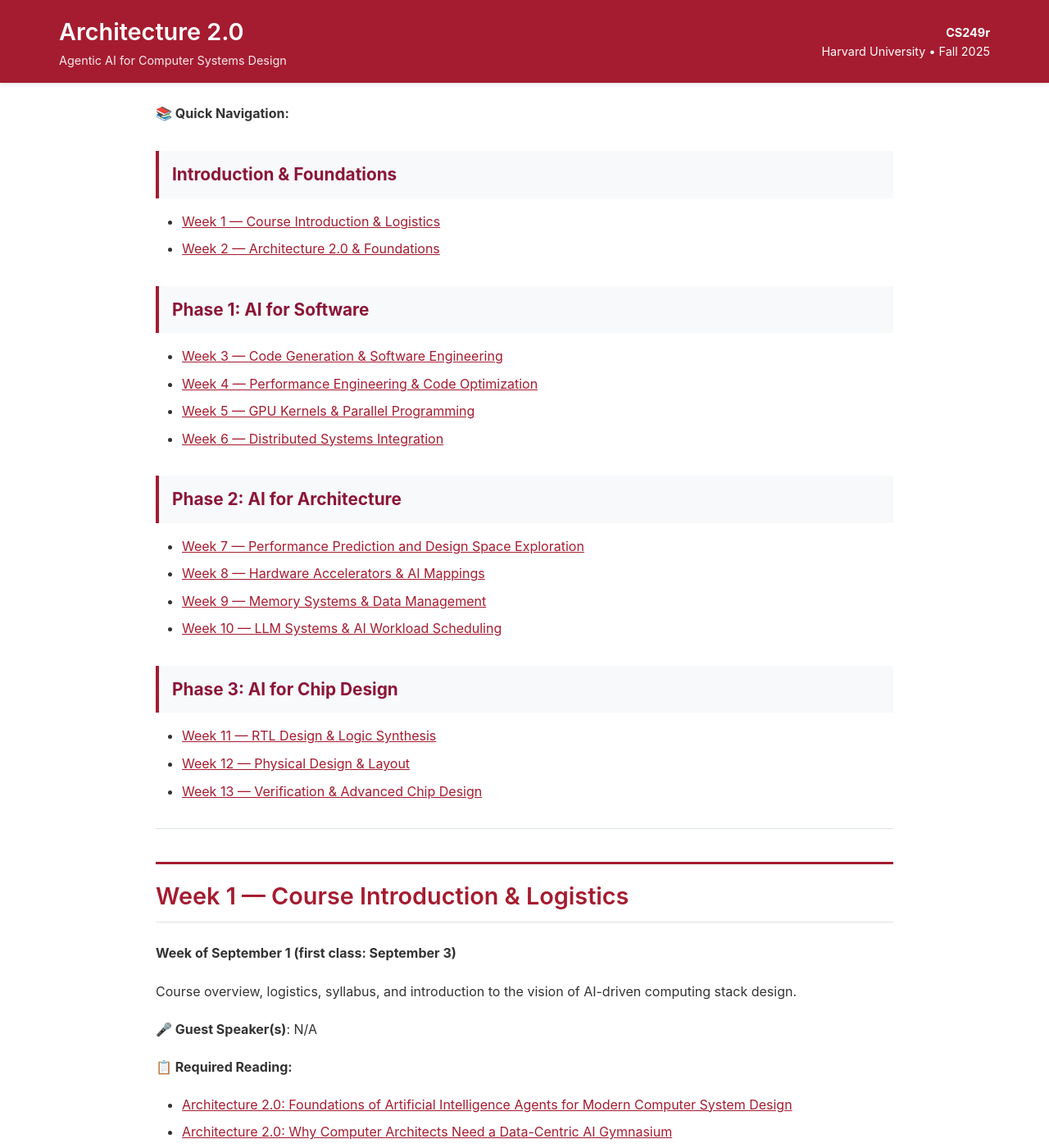
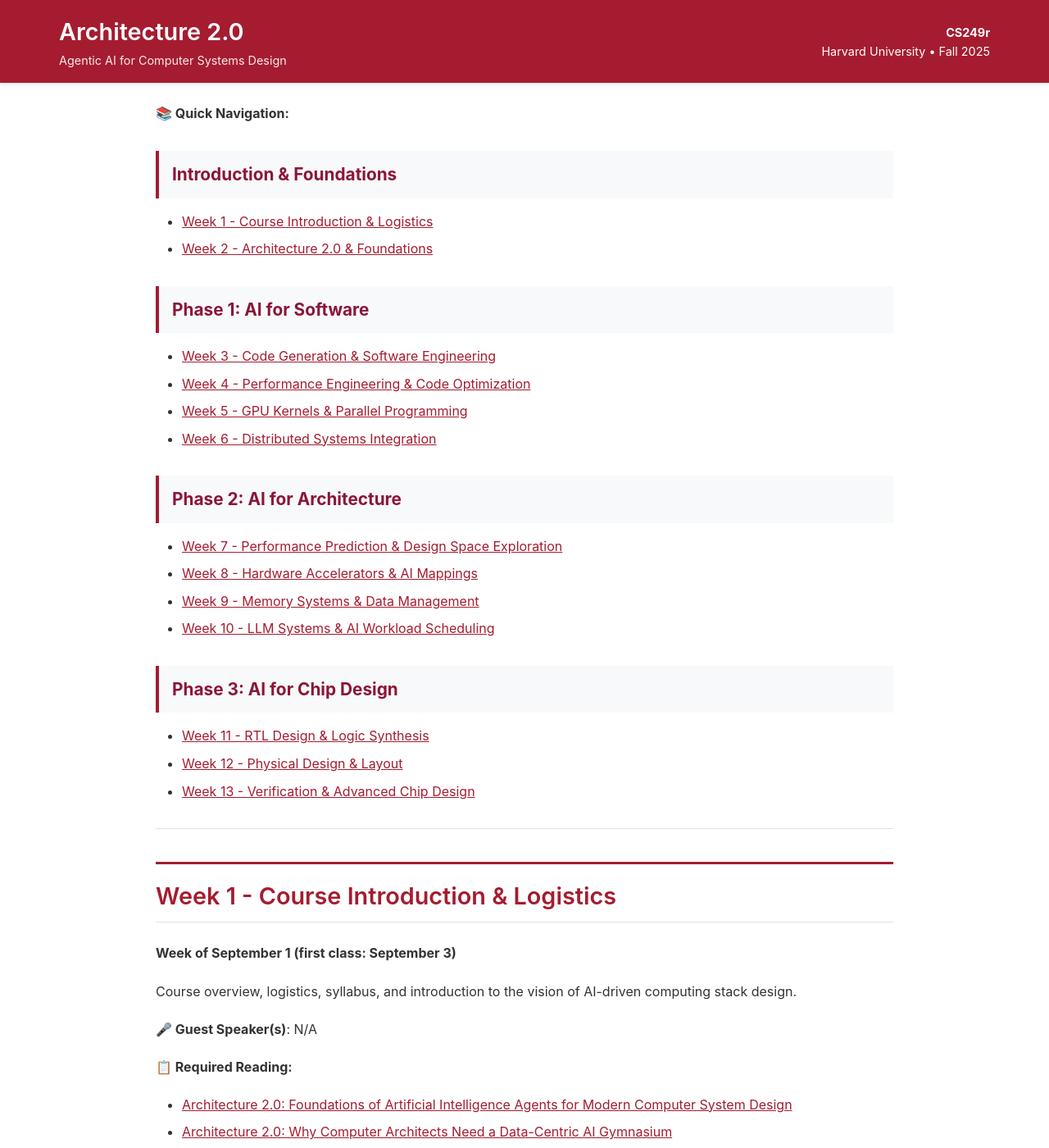
Before and after one commit to harvard-edge/cs249r_fall2025, a Jekyll site: the page built from course/schedule.md, in a window 1280 px wide and 1400 px high, scrolled down 793 px. Shown: the whole window at 82% size. Built offline with Jekyll 4.4.1, drawn with Linux system fonts in a browser that asks for light colours; our own code applies the rules of GitHub Pages for plain Markdown files; some of the changed text lies outside the part shown.

Commit message:
Fix broken anchor links in schedule Table of Contents
- Replaced em dashes (—) with regular hyphens (-) in all week headings
- Updated all TOC anchor links to match the new heading format
- Fixed inconsistency between 'and' vs '&' in Week 7 title
- Anchor links now properly jump to the correct sections

```diff
--- a/course/schedule.md
+++ b/course/schedule.md
@@ -26,29 +26,29 @@
 **📚 Quick Navigation:**
 
 ### Introduction & Foundations
-- [Week 1 — Course Introduction & Logistics](#week-1--course-introduction--logistics)
-- [Week 2 — Architecture 2.0 & Foundations](#week-2--architecture-20--foundations)
+- [Week 1 - Course Introduction & Logistics](#week-1---course-introduction--logistics)
+- [Week 2 - Architecture 2.0 & Foundations](#week-2---architecture-20--foundations)
 
 ### Phase 1: AI for Software
-- [Week 3 — Code Generation & Software Engineering](#week-3--code-generation--software-engineering)
-- [Week 4 — Performance Engineering & Code Optimization](#week-4--performance-engineering--code-optimization)
-- [Week 5 — GPU Kernels & Parallel Programming](#week-5--gpu-kernels--parallel-programming)
-- [Week 6 — Distributed Systems Integration](#week-6--distributed-systems-integration)
+- [Week 3 - Code Generation & Software Engineering](#week-3---code-generation--software-engineering)
+- [Week 4 - Performance Engineering & Code Optimization](#week-4---performance-engineering--code-optimization)
+- [Week 5 - GPU Kernels & Parallel Programming](#week-5---gpu-kernels--parallel-programming)
+- [Week 6 - Distributed Systems Integration](#week-6---distributed-systems-integration)
 
 ### Phase 2: AI for Architecture
-- [Week 7 — Performance Prediction and Design Space Exploration](#week-7--performance-prediction-and-design-space-exploration)
-- [Week 8 — Hardware Accelerators & AI Mappings](#week-8--hardware-accelerators--ai-mappings)
-- [Week 9 — Memory Systems & Data Management](#week-9--memory-systems--data-management)
-- [Week 10 — LLM Systems & AI Workload Scheduling](#week-10--llm-systems--ai-workload-scheduling)
+- [Week 7 - Performance Prediction & Design Space Exploration](#week-7---performance-prediction--design-space-exploration)
+- [Week 8 - Hardware Accelerators & AI Mappings](#week-8---hardware-accelerators--ai-mappings)
+- [Week 9 - Memory Systems & Data Management](#week-9---memory-systems--data-management)
+- [Week 10 - LLM Systems & AI Workload Scheduling](#week-10---llm-systems--ai-workload-scheduling)
 
 ### Phase 3: AI for Chip Design
-- [Week 11 — RTL Design & Logic Synthesis](#week-11--rtl-design--logic-synthesis)
-- [Week 12 — Physical Design & Layout](#week-12--physical-design--layout)
-- [Week 13 — Verification & Advanced Chip Design](#week-13--verification--advanced-chip-design)
+- [Week 11 - RTL Design & Logic Synthesis](#week-11---rtl-design--logic-synthesis)
+- [Week 12 - Physical Design & Layout](#week-12---physical-design--layout)
+- [Week 13 - Verification & Advanced Chip Design](#week-13---verification--advanced-chip-design)
 
 ---
 
-## Week 1 — Course Introduction & Logistics
+## Week 1 - Course Introduction & Logistics
 **Week of September 1 (first class: September 3)**
 
 Course overview, logistics, syllabus, and introduction to the vision of AI-driven computing stack design.
@@ -65,7 +65,7 @@
 
 **✍️ Blog Post**: [Week 1: The End of an Era, The Dawn of Architecture 2.0](/cs249r_fall2025/blog/2024/09/03/week-1-architecture-2-0/)
 
-## Week 2 — Architecture 2.0 & Foundations
+## Week 2 - Architecture 2.0 & Foundations
 **Week of September 8**
 
 Introduction to Architecture 2.0 and the paradigm shift from human-designed heuristics to agentic design methodologies. Introduction to datasets and survey paper methodology.
@@ -88,7 +88,7 @@
 # Phase 1: AI for Software
 *AI systems understand what needs to be computed efficiently*
 
-## Week 3 — Code Generation & Software Engineering
+## Week 3 - Code Generation & Software Engineering
 **Week of September 15**
 
 *Why are we studying this? Code generation is the most accessible entry point for AI in systems - it's where LLMs have shown dramatic success, but also where we can clearly see the gap between "impressive demos" and "production-ready tools." This week examines: How do we evaluate whether AI can actually replace human programmers? What does it mean for code to be "correct" vs. "optimal"? How do we move from toy problems to real software engineering workflows?*
@@ -107,7 +107,7 @@
 
 **📚 Background Reading:** [Ch 6. AI Frameworks](https://www.mlsysbook.ai/contents/core/frameworks/frameworks) • [Ch 5. Data Engr](https://www.mlsysbook.ai/contents/core/data_engineering/data_engineering.html)
 
-## Week 4 — Performance Engineering & Code Optimization
+## Week 4 - Performance Engineering & Code Optimization
 **Week of September 22**
 
 *Why are we studying this? Moving beyond correctness to performance requires understanding both algorithmic complexity and system behavior. This week explores: Can AI learn the subtle performance optimizations that expert programmers use? How do we teach machines to reason about cache behavior, instruction-level parallelism, and memory access patterns? What's the difference between micro-optimizations and architectural improvements?*
@@ -127,7 +127,7 @@
 
 **📚 Background Reading:** [Ch 7. Efficient AI](https://www.mlsysbook.ai/contents/core/efficient_ai/efficient_ai) • [Ch 8. Model Opt](https://www.mlsysbook.ai/contents/core/model_optimizations/model_optimizations)
 
-## Week 5 — GPU Kernels & Parallel Programming
+## Week 5 - GPU Kernels & Parallel Programming
 **Week of September 29**
 
 *Why are we studying this? GPU kernel optimization sits at the intersection of domain expertise and automated optimization - a space too complex for pure heuristics but requiring deep hardware understanding. This week explores: Can AI learn hardware-specific optimization strategies that human experts use? How do we benchmark AI systems against decades of hand-tuned libraries? What happens when the optimization space is so large that even experts disagree on "optimal" solutions?*
@@ -145,7 +145,7 @@
 
 **📚 Background Reading:** [Ch 9. AI Acceleration](https://www.mlsysbook.ai/contents/core/hw_acceleration/hw_acceleration) • [Ch 7. Efficient AI](https://www.mlsysbook.ai/contents/core/efficient_ai/efficient_ai)
 
-## Week 6 — Distributed Systems Integration
+## Week 6 - Distributed Systems Integration
 **Week of October 6**
 
 *Why are we studying this? Distributed systems are the culmination of software engineering challenges - where code generation, performance optimization, and parallel programming must work together at scale. This week examines: How do we optimize systems where the bottleneck might be network latency, not computation? Can AI learn to co-design algorithms and system architecture? What does "optimal" mean when dealing with failures, load balancing, and resource contention?*
@@ -169,7 +169,7 @@
 # Phase 2: AI for Architecture
 *AI agents design how to compute efficiently in hardware*
 
-## Week 7 — Performance Prediction & Design Space Exploration
+## Week 7 - Performance Prediction & Design Space Exploration
 **Week of October 13**
 
 *Why are we studying this? Performance prediction and design space exploration are fundamental to AI-driven architecture design. This week bridges performance modeling with systematic design space navigation. Key questions: How do we model complex interactions between architectural components? Can AI systematically explore spaces too large for human analysis? How do we predict performance across different workloads and design points? What architectural insights can emerge from data that human designers might miss?*
@@ -190,7 +190,7 @@
 - [AutoDSE: Enabling Software Programmers to Design Efficient FPGA Accelerators](https://arxiv.org/pdf/2009.14381.pdf)
 - [Bayesian Optimization for Accelerator Design Space Exploration](https://proceedings.neurips.cc/paper_files/paper/2021/file/c59bdc99ccffe8d088b3c67cd7f6e5db-Paper.pdf)
 
-## Week 8 — Hardware Accelerators & AI Mappings
+## Week 8 - Hardware Accelerators & AI Mappings
 **Week of October 20**
 
 *Why are we studying this? Accelerator design is the ultimate co-design challenge - optimizing both the hardware architecture and the mapping of computations onto that hardware. This week explores: How do we jointly optimize dataflow, memory hierarchy, and compute units? Can AI learn the complex trade-offs between energy, performance, and area? What happens when the target workload is itself changing rapidly (like evolving DNN architectures)?*
@@ -211,7 +211,7 @@
 - [Understanding Reuse, Performance, and Hardware Cost of DNN Dataflows: A Data-Centric Approach Using MAESTRO](https://arxiv.org/pdf/1805.02566.pdf)
 - [Timeloop: A Systematic Approach to DNN Accelerator Evaluation](https://ieeexplore.ieee.org/document/8686236)
 
-## Week 9 — Memory Systems & Data Management
+## Week 9 - Memory Systems & Data Management
 **Week of October 27**
 
 *Why are we studying this? Memory hierarchy design is where the theoretical meets the practical - where algorithmic access patterns meet physical constraints of latency, bandwidth, and energy. This week examines: Can AI learn to predict and optimize for complex memory access patterns? How do we design memory systems for workloads we can't fully characterize? What's the relationship between data structure design and memory hierarchy optimization?*
@@ -231,7 +231,7 @@
 - Long Short-Term Memory (LSTM) Based Hardware Prefetcher (ACM MEMSYS 2017, not on arXiv)
 - [Lightweight ML-based Runtime Prefetcher Selection on Many-core Platforms](https://arxiv.org/pdf/2307.08635.pdf)
 
-## Week 10 — LLM Systems & AI Workload Scheduling
+## Week 10 - LLM Systems & AI Workload Scheduling
 **Week of November 3**
 
 *Why are we studying this? AI workloads are a new class of computational patterns that challenge traditional system design assumptions. This week explores: How do we optimize systems for workloads that are themselves AI-driven? What new scheduling challenges emerge with transformer architectures and attention mechanisms? Can we co-design the AI algorithms and the systems that run them?*
@@ -255,7 +255,7 @@
 # Phase 3: AI for Chip Design
 *AI tools implement the architecture physically in silicon*
 
-## Week 11 — RTL Design & Logic Synthesis
+## Week 11 - RTL Design & Logic Synthesis
 **Week of November 10**
 
 *Why are we studying this? RTL design and logic synthesis represent the transition from architectural intent to physical implementation. This week examines: Can AI learn the complex relationships between high-level hardware descriptions and optimized gate-level implementations? How do we teach machines to reason about timing, power, and area trade-offs? What does it mean for AI to "understand" hardware design languages?*
@@ -277,7 +277,7 @@
 - [AutoChip: Automating HDL Generation Using LLM Feedback](https://arxiv.org/pdf/2311.04887.pdf)
 - [OpenABC-D: A Large-Scale Dataset for Machine Learning Guided Integrated Circuit Synthesis](https://arxiv.org/pdf/2110.11292.pdf)
 
-## Week 12 — Physical Design & Layout
+## Week 12 - Physical Design & Layout
 **Week of November 17**
 
 *Why are we studying this? Physical design is the final translation from logical design to manufacturable silicon. This week explores: Can AI learn the complex geometric and electrical constraints of chip layout? How do we optimize for objectives that span multiple scales - from transistor placement to global routing? What happens when AI systems must reason about manufacturing variability and yield?*
@@ -295,7 +295,7 @@
 - [MaskPlace: Fast Chip Placement via Reinforced Visual Representation Learning](https://arxiv.org/pdf/2211.13382.pdf)
 - Learning on distributed traces for data center storage systems (Different paper, needs verification)
 
-## Week 13 — Verification & Advanced Chip Design
+## Week 13 - Verification & Advanced Chip Design
 **Week of November 24**
 
 *Why are we studying this? Verification is the ultimate test of whether AI-designed systems actually work. This week examines: How do we verify systems that are too complex for traditional formal methods? Can AI help generate better test cases and assertions? What does it mean to "trust" an AI-designed chip? How do we close the loop from verification results back to design optimization?*
@@ -314,7 +314,7 @@
 
 *November 26: Thanksgiving Break - No Class*
 
-## Week 13 — Final Projects & Integration
+## Week 13 - Final Projects & Integration
 
 Student project synthesis.
 
```
